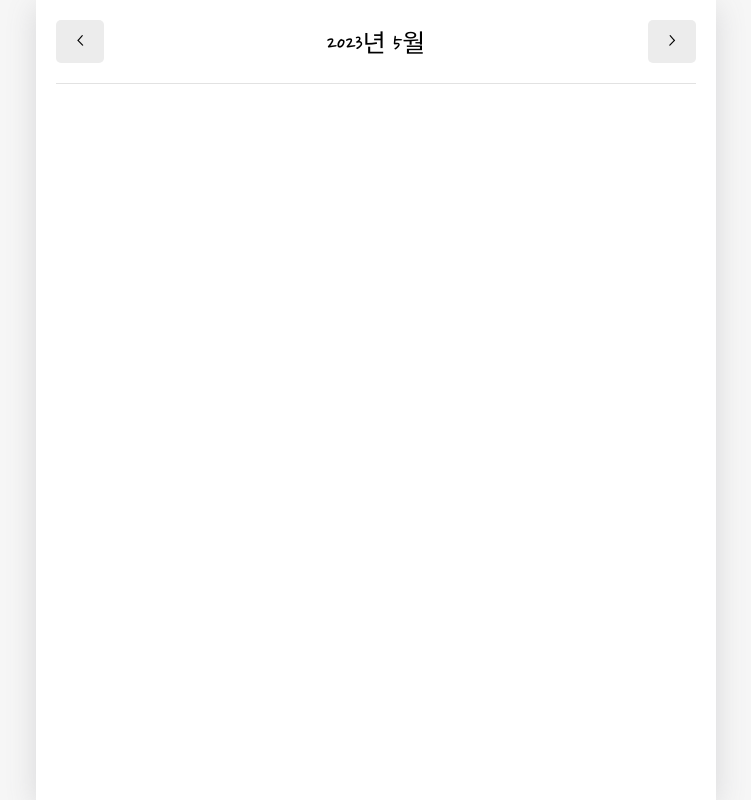
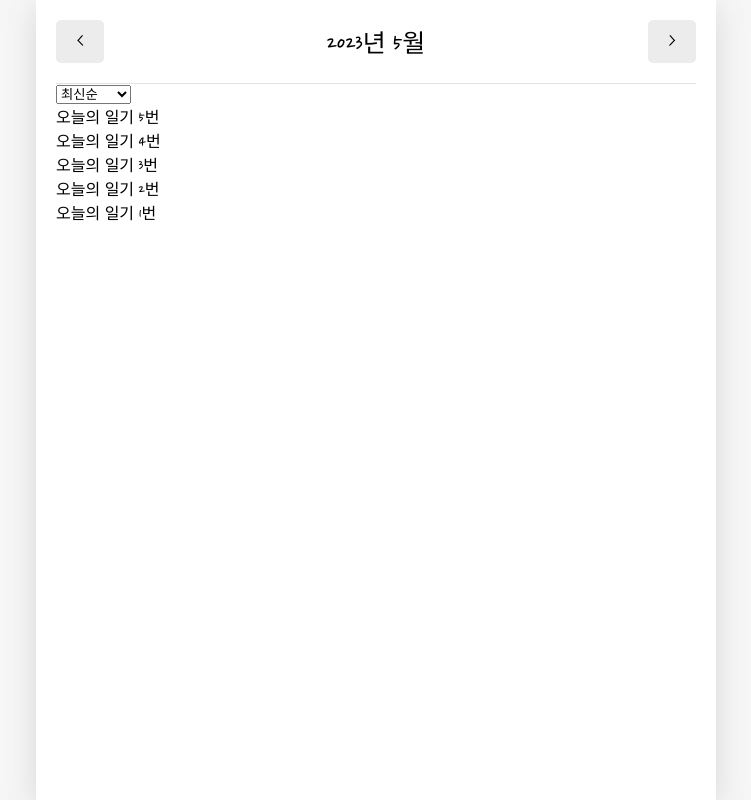
Before and after one commit to llinjae/EmotionDiary, a React (Create React App) app: page / in a window 1280 px wide. Shown: the whole page, without its empty margins (264-1015 px from the left). Built offline with nearby package versions, Linux system fonts and the light colour scheme; a web font is replaced by a local one.

Commit message:
date 기준 filtering

```diff
--- a/src/App.js
+++ b/src/App.js
@@ -37,8 +37,43 @@
 export const DiaryStateContext = React.createContext();
 export const DiaryDispatchContext = React.createContext();
 
+const dummyData = [
+  {
+    id: 1,
+    emotion: 1,
+    content: '오늘의 일기 1번',
+    date: 1683873214459,
+  },
+  {
+    id: 2,
+    emotion: 2,
+    content: '오늘의 일기 2번',
+    date: 1683873214460,
+  },
+  {
+    id: 3,
+    emotion: 3,
+    content: '오늘의 일기 3번',
+    date: 1683873214461,
+  },
+  {
+    id: 4,
+    emotion: 4,
+    content: '오늘의 일기 4번',
+    date: 1683873214462,
+  },
+  {
+    id: 5,
+    emotion: 5,
+    content: '오늘의 일기 5번',
+    date: 1683873214463,
+  },
+];
+
 function App() {
-  const [data, dispatch] = useReducer(reducer, []);
+  const [data, dispatch] = useReducer(reducer, dummyData);
+
+  console.log(new Date().getTime());
 
   const dataId = useRef(0);
   // CREATE
--- /dev/null
+++ b/src/components/DiaryList.js
@@ -0,0 +1,54 @@
+import { useState } from 'react';
+
+const sortOptionList = [
+  { value: 'latest', name: '최신순' },
+  { value: 'oldest', name: '오래된 순' },
+];
+
+const ControlMenu = ({ value, onChange, optionList }) => {
+  return (
+    <select value={value} onChange={(e) => onChange(e.target.value)}>
+      {optionList.map((it, idx) => (
+        <option key={idx} value={it.value}>
+          {it.name}
+        </option>
+      ))}
+    </select>
+  );
+};
+
+const DiaryList = ({ diaryList }) => {
+  const [sortType, setSortType] = useState('latest');
+
+  const getProcessedDiaryList = () => {
+    const compare = (a, b) => {
+      if (sortType === 'latest') {
+        return parseInt(b.date) - parseInt(a.date);
+      } else {
+        return parseInt(a.date) - parseInt(b.date);
+      }
+    };
+    const copyList = JSON.parse(JSON.stringify(diaryList));
+    const sortedList = copyList.sort(compare);
+    return sortedList;
+  };
+
+  return (
+    <div>
+      <ControlMenu
+        value={sortType}
+        onChange={setSortType}
+        optionList={sortOptionList}
+      />
+      {getProcessedDiaryList().map((it) => (
+        <div key={it.id}>{it.content}</div>
+      ))}
+    </div>
+  );
+};
+
+DiaryList.defaultProps = {
+  diaryList: [],
+};
+
+export default DiaryList;
--- a/src/pages/Home.js
+++ b/src/pages/Home.js
@@ -1,11 +1,36 @@
-import React, { useState } from 'react';
+import React, { useContext, useEffect, useState } from 'react';
+import { DiaryStateContext } from '../App';
 
 import MyHeader from './../components/MyHeader';
 import MyButton from './../components/MyButton';
+import DiaryList from '../components/DiaryList';
 
 const Home = () => {
+  const diaryList = useContext(DiaryStateContext);
+
+  const [data, setData] = useState([]);
   const [curDate, setCurDate] = useState(new Date());
   const headText = `${curDate.getFullYear()}년 ${curDate.getMonth() + 1}월`;
+
+  useEffect(() => {
+    if (diaryList.length >= 1) {
+      const firstDay = new Date(
+        curDate.getFullYear(),
+        curDate.getMonth(),
+        1
+      ).getTime();
+
+      const lastDay = new Date(
+        curDate.getFullYear(),
+        curDate.getMonth() + 1,
+        0
+      ).getTime();
+
+      setData(
+        diaryList.filter((it) => firstDay <= it.date && it.date <= lastDay)
+      );
+    }
+  }, [diaryList, curDate]);
 
   const increaseMonth = () => {
     setCurDate(
@@ -26,6 +51,7 @@
         leftChild={<MyButton text={'<'} onClick={decreaseMonth} />}
         rightChild={<MyButton text={'>'} onClick={increaseMonth} />}
       />
+      <DiaryList diaryList={data} />
     </div>
   );
 };
```
